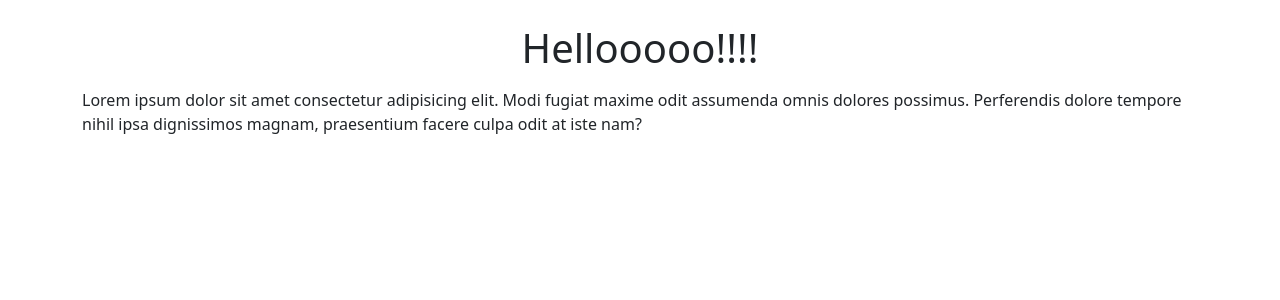
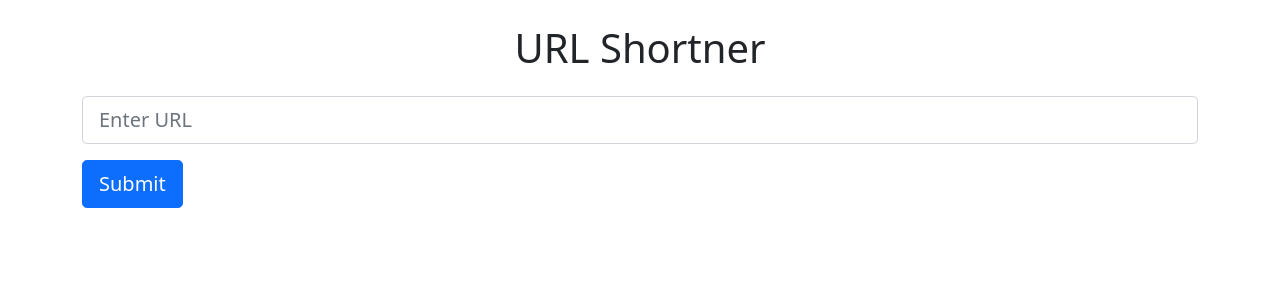
Before and after one commit to sachin-404/url-shortener-api, a FastAPI app: page / in a window 1280 px wide. Shown: the part 56-356 px from the top of the page. Run offline with FastAPI, Linux system fonts and the light colour scheme.

Commit message:
added url input form

```diff
--- a/main.py
+++ b/main.py
@@ -1,10 +1,12 @@
 from fastapi import FastAPI, Request
 from fastapi.responses import HTMLResponse
 from fastapi.templating import Jinja2Templates
+# from fastapi.staticfiles import StaticFiles
 
 app = FastAPI()
 
 templates = Jinja2Templates(directory="templates")
+# app.mount("/static", StaticFiles(directory="static"), name="static")
 
 @app.get("/", response_class=HTMLResponse)
 async def index(request: Request):
--- a/templates/index.html
+++ b/templates/index.html
@@ -31,22 +31,26 @@
       </div>
     </nav>
 
-
     <div class="container mt-4">
       <div class="row">
-        <div class="col-12 text-center">
-          <h1>Hellooooo!!!!</h1>
+        <div class="col-12 text-center mb-3">
+          <h1>URL Shortner</h1>
         </div>
-        <p class="mt-2">
-          Lorem ipsum dolor sit amet consectetur adipisicing elit. Modi fugiat
-          maxime odit assumenda omnis dolores possimus. Perferendis dolore
-          tempore nihil ipsa dignissimos magnam, praesentium facere culpa odit
-          at iste nam?
-        </p>
+
+        <form>
+          <div class="mb-3">
+            <!-- <label for="urlInput" class="form-label">Enter URL</label> -->
+            <input
+              class="form-control form-control-lg"
+              type="text"
+              id="urlInput"
+              placeholder="Enter URL"
+            />
+          </div>
+          <button type="submit" class="btn btn-lg btn-primary">Submit</button>
+        </form>
       </div>
     </div>
-
-
 
     <script
       src="https://cdn.jsdelivr.net/npm/bootstrap@5.0.2/dist/js/bootstrap.bundle.min.js"
```
